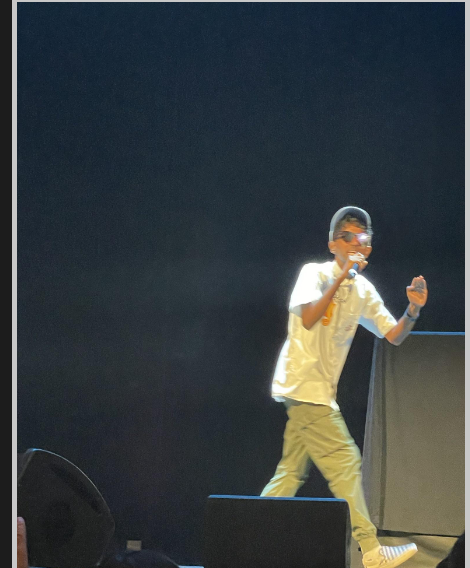
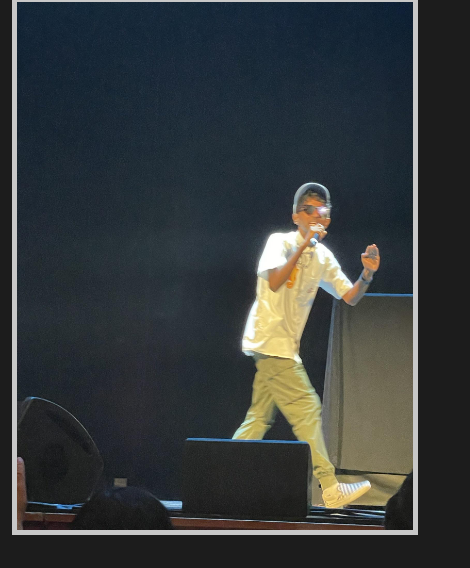
Before and after one commit to Bwinecoor/Site-Project, a plain HTML site: page index.html in a window 390 px wide. Shown: the part 64-632 px from the top of the page, 470 px wide, since content can reach past the window. Drawn offline with nearby package versions, Linux system fonts and the light colour scheme; a web font is replaced by a local one.

Commit message:
Add files via upload

```diff
--- a/index.html
+++ b/index.html
@@ -74,7 +74,7 @@
                 <div id="carouselExampleSlidesOnly" class="carousel slide" data-bs-ride="carousel">
 
                     <div class="d-md-block d-none w-100 hero-image text-center"><img src="images/dhruvahi.png" class="heroimg"></div>
-                    <div class="d-md-none d-block hero-image2"><img src="images/dhruva2.jpg" class="heroimg" width="458px"></div>
+                    <div class="d-md-none d-block hero-image2"><img src="images/dhruva2.jpg" class="heroimg" width="406px"></div>
               </div>
             </div>
 
```
